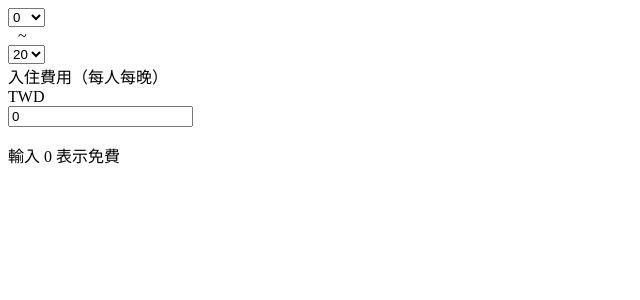
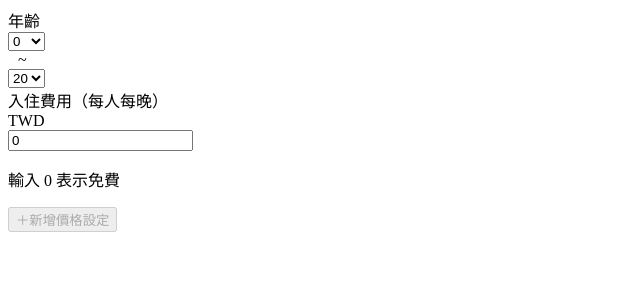
Before and after one commit to vicckuo/TestProject, a React (Create React App) app: page / in a window 1280 px wide. Shown: the top 300 px of the page, without its empty margins (0-640 px from the left). Built offline with nearby package versions, Linux system fonts and the light colour scheme.

Commit message:
feat: 完成所有功能與樣式

```diff
--- a/public/index.html
+++ b/public/index.html
@@ -2,19 +2,34 @@
 <html lang="en">
   <head>
     <meta charset="utf-8" />
-    <link rel="icon" href="%PUBLIC_URL%/favicon.ico" />
-    <meta name="viewport" content="width=device-width, initial-scale=1" />
-    <meta name="theme-color" content="#000000" />
+    <link
+      rel="icon"
+      href="%PUBLIC_URL%/favicon.ico"
+    />
+    <meta
+      name="viewport"
+      content="width=device-width, initial-scale=1"
+    />
+    <meta
+      name="theme-color"
+      content="#000000"
+    />
     <meta
       name="description"
       content="Web site created using create-react-app"
     />
-    <link rel="apple-touch-icon" href="%PUBLIC_URL%/logo192.png" />
+    <link
+      rel="apple-touch-icon"
+      href="%PUBLIC_URL%/logo192.png"
+    />
     <!--
       manifest.json provides metadata used when your web app is installed on a
       user's mobile device or desktop. See https://developers.google.com/web/fundamentals/web-app-manifest/
     -->
-    <link rel="manifest" href="%PUBLIC_URL%/manifest.json" />
+    <link
+      rel="manifest"
+      href="%PUBLIC_URL%/manifest.json"
+    />
     <!--
       Notice the use of %PUBLIC_URL% in the tags above.
       It will be replaced with the URL of the `public` folder during the build.
@@ -24,7 +39,7 @@
       work correctly both with client-side routing and a non-root public URL.
       Learn how to configure a non-root public URL by running `npm run build`.
     -->
-    <title>React App</title>
+    <title>住宿計算器</title>
   </head>
   <body>
     <noscript>You need to enable JavaScript to run this app.</noscript>
--- a/src/App.js
+++ b/src/App.js
@@ -1,11 +1,12 @@
-import { AgeGroupSelect } from './components/AgeGroupSelect';
-import { PriceInput } from './components/PriceInput';
+import { AgeGroupPriceList } from './pages/AgeGroupPriceList';
 
 function App() {
+  const handleAgePriceChange = (result) => {
+    console.log('result: ', result);
+  };
   return (
     <div className='App'>
-      <AgeGroupSelect />
-      <PriceInput />
+      <AgeGroupPriceList onChange={handleAgePriceChange} />
     </div>
   );
 }
--- a/src/components/AgeGroupSelect.js
+++ b/src/components/AgeGroupSelect.js
@@ -1,7 +1,7 @@
 import React, { useState } from 'react';
 import { getNumberIntervals } from '../utils/processNumber';
 
-export const AgeGroupSelect = () => {
+export const AgeGroupSelect = ({ onAgeChange, isOverlap }) => {
   const maxAge = 20;
   const [startAge, setStartAge] = useState(0);
   const [endAge, setEndAge] = useState(maxAge);
@@ -35,15 +35,19 @@ export const AgeGroupSelect = () => {
     const newStartAge = parseInt(event.target.value, 10);
     setStartAge(newStartAge);
     updateDisabledOptions(newStartAge, endAge);
+    onAgeChange(newStartAge, endAge);
   };
 
   const handleEndAgeChange = (event) => {
     const newEndAge = parseInt(event.target.value, 10);
     setEndAge(newEndAge);
     updateDisabledOptions(startAge, newEndAge);
+    onAgeChange(startAge, newEndAge);
   };
 
   return (
+    <div>
+      <label>年齡</label>
       <div className='flex items-center justify-center'>
         <select
           value={startAge}
@@ -59,6 +63,7 @@ export const AgeGroupSelect = () => {
             </option>
           ))}
         </select>
+
         <div style={{ margin: '0 10px' }}>~</div>
         <select
           value={endAge}
@@ -75,5 +80,8 @@ export const AgeGroupSelect = () => {
           ))}
         </select>
       </div>
+
+      {isOverlap && <p className='alert'>年齡區間不可重疊</p>}
+    </div>
   );
 };
--- a/src/components/PriceInput.js
+++ b/src/components/PriceInput.js
@@ -1,7 +1,7 @@
 import React, { useRef, useState } from 'react';
 import { addComma } from '../utils/processNumber';
 
-export const PriceInput = () => {
+export const PriceInput = ({ onPriceChange }) => {
   const [amount, setAmount] = useState(0);
   const [isValid, setIsValid] = useState(true);
 
@@ -19,8 +19,9 @@ export const PriceInput = () => {
 
     const valid = /^[0-9]*\.?[0-9]*$/.test(input);
 
-    if (!valid) {
-      // setIsValid(false);
+    if (input === '') {
+      setIsValid(false);
+
       return;
     } else if (valid) {
       input = addComma(input);
@@ -37,16 +38,12 @@ export const PriceInput = () => {
           );
         }
       }, 0);
+      onPriceChange(parseFloat(input.replace(/,/g, '')));
     }
   };
-  // submit將input value 轉成數字用
-  // const getNumberValue = (formattedString) => {
-  //   return parseFloat(formattedString.replace(/,/g, ''));
-  // };
 
-  // getNumberValue(amount);
   return (
-    <div className='max-w-md mx-auto bg-white p-8 mt-10 rounded-md shadow-lg'>
+    <div>
       <div>
         <label>入住費用（每人每晚）</label>
         <div className='flex items-center rounded-md bg-gray-200'>
@@ -62,11 +59,11 @@ export const PriceInput = () => {
           ></input>
         </div>
       </div>
-      {isValid ? null : <p className='alert'>不可以為空白</p>}
+      {!isValid && <p className='alert'>不可以為空白</p>}
 
-      <div className='flex items-center justify-end mt-6'>
+      <div className='flex items-center justify-end'>
         <div className='flex items-center'>
-          <p className='ml-2 text-sm'>輸入 0 表示免費</p>
+          <p className='ml-2 text-sm text-gray-500'>輸入 0 表示免費</p>
         </div>
       </div>
     </div>
--- /dev/null
+++ b/src/pages/AgeGroupPriceList.js
@@ -0,0 +1,116 @@
+import React, { useEffect, useState } from 'react';
+
+import { getNumberIntervals } from '../utils/processNumber';
+import { AgeGroupSelect } from '../components/AgeGroupSelect';
+import { PriceInput } from '../components/PriceInput';
+
+export const AgeGroupPriceList = ({ onChange }) => {
+  const [isOverlap, setIsOverlap] = useState(false);
+  const [isAddDisabled, setIsAddDisabled] = useState(false);
+  const [agePriceSettings, setAgePriceSettings] = useState([
+    {
+      id: 'initial-setting',
+      ageGroup: [0, 20],
+      price: 0,
+    },
+  ]);
+
+  const checkAgeCoverage = (settings) => {
+    const coveredAges = new Set();
+    settings.forEach(({ ageGroup }) => {
+      for (let age = ageGroup[0]; age <= ageGroup[1]; age++) {
+        coveredAges.add(age);
+      }
+    });
+    return coveredAges.size === 21;
+  };
+
+  useEffect(() => {
+    setIsAddDisabled(checkAgeCoverage(agePriceSettings));
+  }, [agePriceSettings]);
+
+  const addNewSetting = () => {
+    const Id = `setting-${agePriceSettings.length}-${Date.now()}`;
+    const newSetting = { id: Id, ageGroup: [0, 20], price: 0 };
+
+    setAgePriceSettings([...agePriceSettings, newSetting]);
+  };
+
+  const removeSetting = (id) => {
+    const newSettings = agePriceSettings.filter((setting) => setting.id !== id);
+    setAgePriceSettings(newSettings);
+
+    const intervals = newSettings.map((setting) => setting.ageGroup);
+    const { overlap } = getNumberIntervals(intervals);
+
+    if (overlap.length > 0) {
+      setIsOverlap(true);
+    } else {
+      setIsOverlap(false);
+    }
+
+    onChange(newSettings);
+  };
+
+  const handlePriceChange = (index, newPrice) => {
+    const newSettings = [...agePriceSettings];
+    newSettings[index].price = newPrice;
+    setAgePriceSettings(newSettings);
+    onChange(newSettings);
+  };
+
+  const handleAgeChange = (index, startAge, endAge) => {
+    const newSettings = [...agePriceSettings];
+    newSettings[index].ageGroup = [startAge, endAge];
+
+    const intervals = agePriceSettings.map((setting) => setting.ageGroup);
+    const { overlap } = getNumberIntervals(intervals);
+
+    if (overlap.length > 0) {
+      setIsOverlap(true);
+
+      return;
+    } else {
+      setIsOverlap(false);
+      setAgePriceSettings(newSettings);
+      onChange(newSettings);
+    }
+  };
+
+  return (
+    <div>
+      {agePriceSettings.map((setting, index) => (
+        <div
+          key={setting.id}
+          className='py-10 relative grid grid-cols-2 gap-4 p-4 border-b-2 mx-2 border-gray-200'
+        >
+          <AgeGroupSelect
+            ageIntervals={agePriceSettings.map((s) => s.ageInterval)}
+            onAgeChange={(start, end) => handleAgeChange(index, start, end)}
+            index={index}
+            isOverlap={isOverlap}
+          />
+          <PriceInput
+            price={setting.price}
+            onPriceChange={(newPrice) => handlePriceChange(index, newPrice)}
+          />
+          {index !== 0 && (
+            <button
+              onClick={() => removeSetting(setting.id)}
+              className='absolute top-0 right-0'
+            >
+              Ｘ移除
+            </button>
+          )}
+        </div>
+      ))}
+      <button
+        onClick={addNewSetting}
+        disabled={isAddDisabled}
+        className={isAddDisabled ? 'text-gray-600 transition-all' : null}
+      >
+        ＋新增價格設定
+      </button>
+    </div>
+  );
+};
```
Lines whose indentation alone changed are shown as unchanged.
